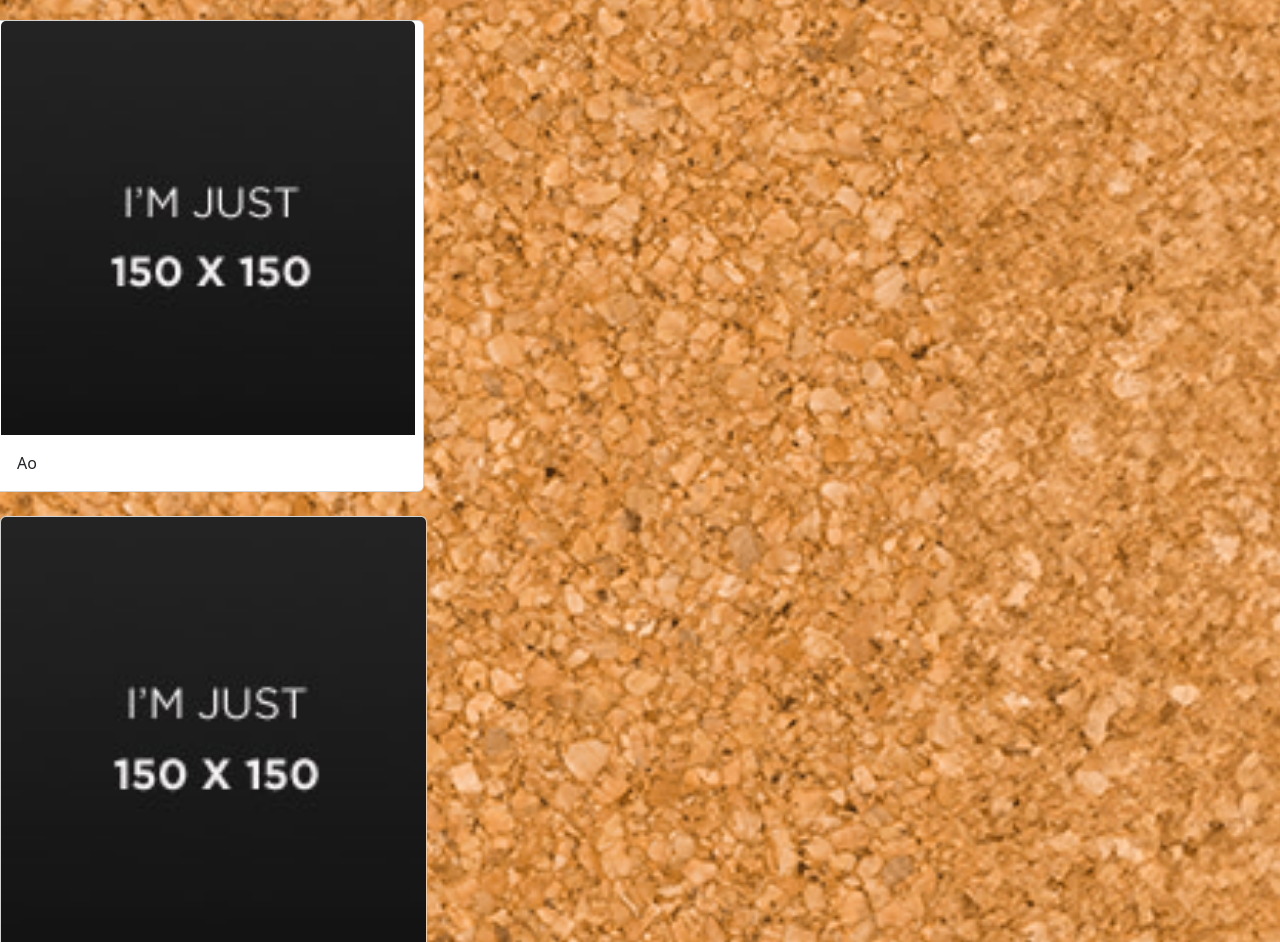
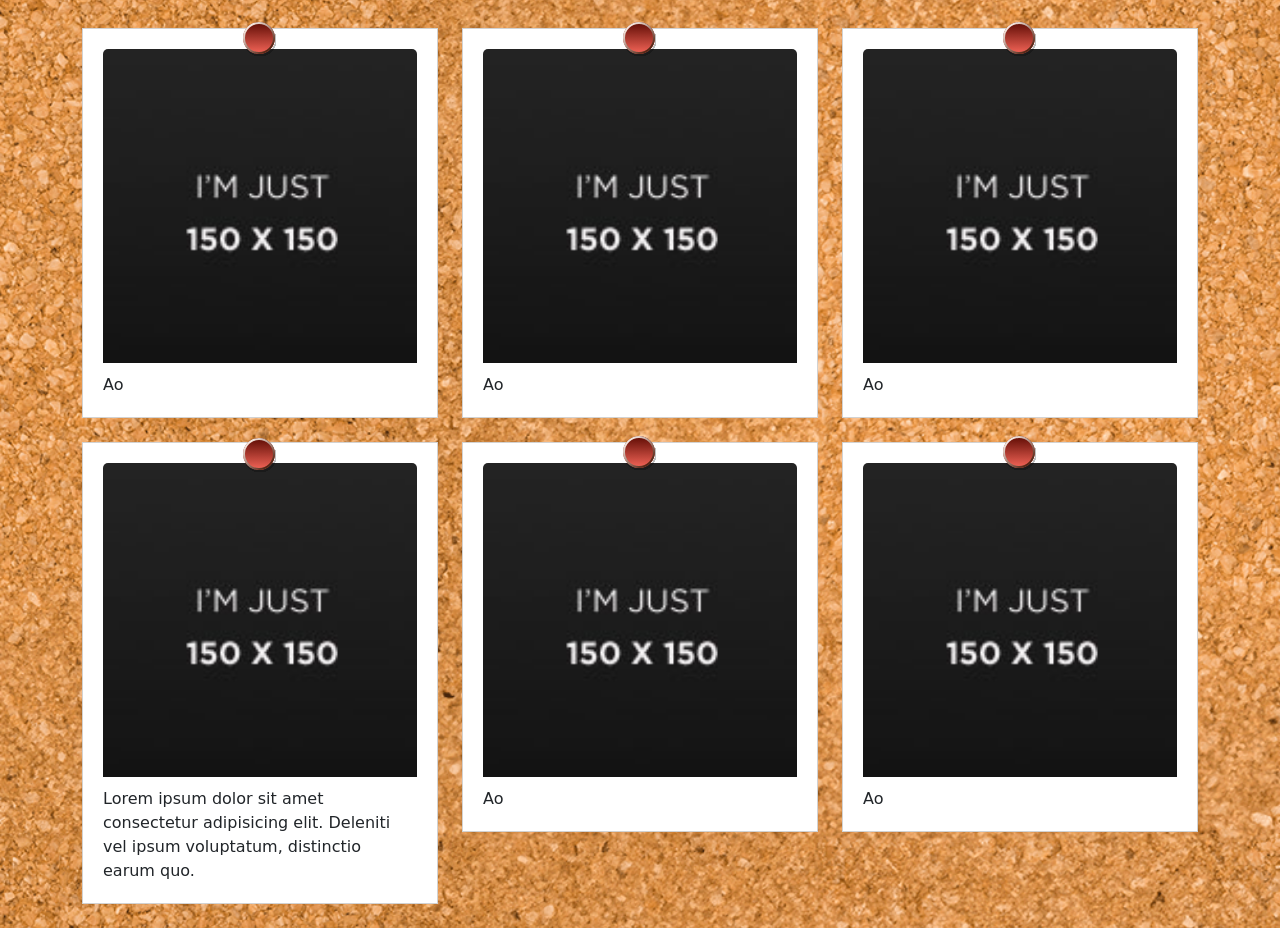
Before and after one commit to antonioferrigno28/js-photo-blog, a plain HTML site: page index.html in a window 1280 px wide. Shown: the part 140-1082 px from the top of the page. Drawn offline with nearby package versions, Linux system fonts and the light colour scheme; a web font is replaced by a local one.

Commit message:
Stretch problem

```diff
--- a/css/style.css
+++ b/css/style.css
@@ -1,6 +1,6 @@
 body {
   background-image: url("../img/cork.png");
-
+  font-family: "Cedarville Cursive", cursive;
   background-size: cover;
 }
 
@@ -9,12 +9,41 @@ body {
   background-image: url("../img/wall.png");
   background-repeat: no-repeat;
   background-size: cover;
+  font-family: "Comic Sans MS", "Comic Sans";
 }
 
 header h1 {
   font-size: 100px;
 }
 
-img {
-  width: 150px;
+.card {
+  padding: 20px;
+  border-radius: 0;
+  cursor: pointer;
 }
+
+.card-body {
+  padding: 10px 0 0 0;
+}
+
+.card-wrap {
+  position: relative;
+}
+
+span {
+  position: absolute;
+  z-index: 1;
+  left: 50%;
+  transform: translate(-50%, -50%);
+  top: 3%;
+}
+
+.card-wrap .span .img {
+  height: 24px;
+}
+
+@media only screen and (max-width: 678px) {
+  header h1 {
+    font-size: 50px;
+  }
+}
--- a/index.html
+++ b/index.html
@@ -17,6 +17,12 @@
     <link rel="icon" href="./img/favicon.png" />
 
     <link rel="stylesheet" href="./css/style.css" />
+    <link rel="preconnect" href="https://fonts.googleapis.com" />
+    <link rel="preconnect" href="https://fonts.gstatic.com" crossorigin />
+    <link
+      href="https://fonts.googleapis.com/css2?family=Cedarville+Cursive&family=Montserrat:ital,wght@0,100..900;1,100..900&display=swap"
+      rel="stylesheet"
+    />
   </head>
   <header>
     <div
@@ -27,42 +33,76 @@
     </div>
   </header>
   <body>
-    <div class="row d-flex g-3 my-4">
-      <div class="card col-4" >
-        <img src="./img/150x150.jpg" class="card-img-top" alt="...">
+    <div class="container">
+      <div class="row d-flex g-4 my-4">
+        <div class="col-lg-4 col-md-6 col-sm-12">
+          <div class="card-wrap">
+            <span><img src="./img/pin.svg" alt="pin" /></span>
+            <div class="card">
+              <img src="./img/150x150.jpg" class="card-img-top" alt="..." />
               <div class="card-body">
                 <p class="card-text">Ao</p>
               </div>
             </div>
           </div>
-      <div class="card col-4" >
-        <img src="./img/150x150.jpg" class="card-img-top" alt="...">
+        </div>
+        <div class="col-lg-4 col-md-6 col-sm-12">
+          <div class="card-wrap">
+            <span><img src="./img/pin.svg" alt="pin" /></span>
+            <div class="card">
+              <img src="./img/150x150.jpg" class="card-img-top" alt="..." />
               <div class="card-body">
                 <p class="card-text">Ao</p>
               </div>
             </div>
-      <div class="card col-4" >
-        <img src="./img/150x150.jpg" class="card-img-top" alt="...">
+          </div>
+        </div>
+        <div class="col-lg-4 col-md-6 col-sm-12">
+          <div class="card-wrap">
+            <span><img src="./img/pin.svg" alt="pin" /></span>
+            <div class="card">
+              <img src="./img/150x150.jpg" class="card-img-top" alt="..." />
               <div class="card-body">
                 <p class="card-text">Ao</p>
               </div>
             </div>
-      <div class="card col-4" >
-        <img src="./img/150x150.jpg" class="card-img-top" alt="...">
+          </div>
+        </div>
+        <div class="col-lg-4 col-md-6 col-sm-12">
+          <div class="card-wrap">
+            <span><img src="./img/pin.svg" alt="pin" /></span>
+            <div class="card">
+              <img src="./img/150x150.jpg" class="card-img-top" alt="..." />
+              <div class="card-body">
+                <p class="card-text">
+                  Lorem ipsum dolor sit amet consectetur adipisicing elit.
+                  Deleniti vel ipsum voluptatum, distinctio earum quo.
+                </p>
+              </div>
+            </div>
+          </div>
+        </div>
+        <div class="col-lg-4 col-md-6 col-sm-12">
+          <div class="card-wrap">
+            <span><img src="./img/pin.svg" alt="pin" /></span>
+            <div class="card">
+              <img src="./img/150x150.jpg" class="card-img-top" alt="..." />
               <div class="card-body">
                 <p class="card-text">Ao</p>
               </div>
             </div>
-      <div class="card col-4" >
-        <img src="./img/150x150.jpg" class="card-img-top" alt="...">
+          </div>
+        </div>
+        <div class="col-lg-4 col-md-6 col-sm-12">
+          <div class="card-wrap">
+            <span><img src="./img/pin.svg" alt="pin" /></span>
+            <div class="card">
+              <img src="./img/150x150.jpg" class="card-img-top" alt="..." />
               <div class="card-body">
                 <p class="card-text">Ao</p>
               </div>
             </div>
-      <div class="card col-4" >
-        <img src="./img/150x150.jpg" class="card-img-top" alt="...">
-        <div class="card-body">
-          <p class="card-text">Ao</p>
+          </div>
         </div>
       </div>
     </div>
```
Lines whose indentation alone changed are shown as unchanged.
